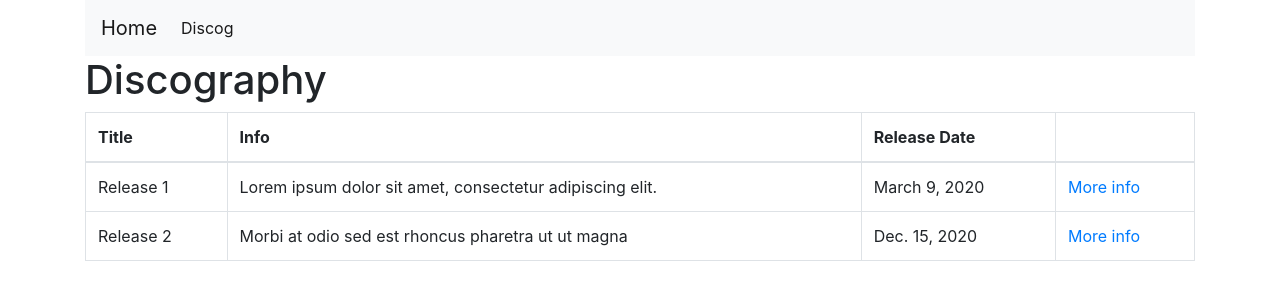
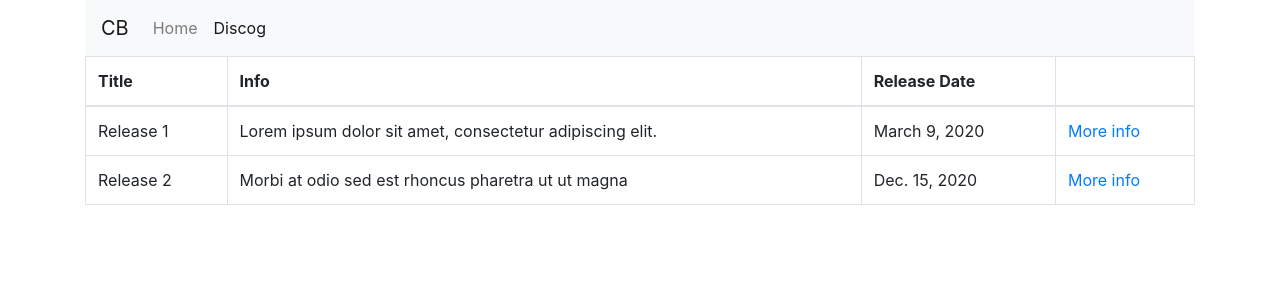
Before and after one commit to pj-simpson/band-saas, a Django app: page /discog/ in a window 1280 px wide. Shown: the top 300 px of the page. Run offline with Django 3.2, Linux system fonts and the light colour scheme; data comes from the database, SQL or seed files in the repository; some libraries are stand-ins or nearby versions.

Commit message:
added context from views, so navbar items can be active, added view tests for this and reflected change in functional_tests

```diff
--- a/discogs/views.py
+++ b/discogs/views.py
@@ -2,13 +2,13 @@ from django.shortcuts import render
 from .models import Release
 
 def home_page_view(request):
-    return render(request, "home.html")
+    return render(request, "home.html",{'nav':'home'})
 
 def discog_page_view(request):
 
     releases = Release.objects.all()
-    return render(request,'discogs/discography.html',{'releases':releases})
+    return render(request,'discogs/discography.html',{'releases':releases, 'nav':'discog'})
 
 def release_page_view(request, slug:str):
     release = Release.objects.get(slug=slug)
-    return render(request,"discogs/release.html",{'release':release})
+    return render(request,"discogs/release.html",{'release':release, 'nav':'discog'})
--- a/templates/_base.html
+++ b/templates/_base.html
@@ -12,16 +12,19 @@
   <!-- Nav bar start -->
 
   <nav class="navbar navbar-expand-lg navbar-light bg-light">
-  <a class="navbar-brand" href="/">Home</a>
+  <a class="navbar-brand" href="/">CB</a>
   <button class="navbar-toggler" type="button" data-toggle="collapse" data-target="#navbarSupportedContent" aria-controls="navbarSupportedContent" aria-expanded="false" aria-label="Toggle navigation">
     <span class="navbar-toggler-icon"></span>
   </button>
 
   <div class="collapse navbar-collapse" id="navbarSupportedContent">
     <ul class="navbar-nav mr-auto">
-      <li class="nav-item active">
-        <a class="nav-link" href="{% url 'discography' %}">Discog</a>
-      </li>
+        <li class="nav-item {% if nav == 'home' %}active{% endif %}">
+            <a class="nav-link" href="{% url 'home' %}">Home</a>
+        </li>
+        <li class="nav-item {% if nav == 'discog' %}active{% endif %}">
+            <a class="nav-link" href="{% url 'discography' %}">Discog</a>
+        </li>
     </ul>
   </div>
   </nav>
--- a/templates/discogs/discography.html
+++ b/templates/discogs/discography.html
@@ -4,7 +4,6 @@
 
 {% block content %}
 
-  <h1>Discography</h1>
 
     <!-- Release Table Start -->
 
```
Also changed, not shown: discogs/tests/test_views.py (+14 -0 lines), functional_tests/test_discography_page.py (+18 -5 lines).
